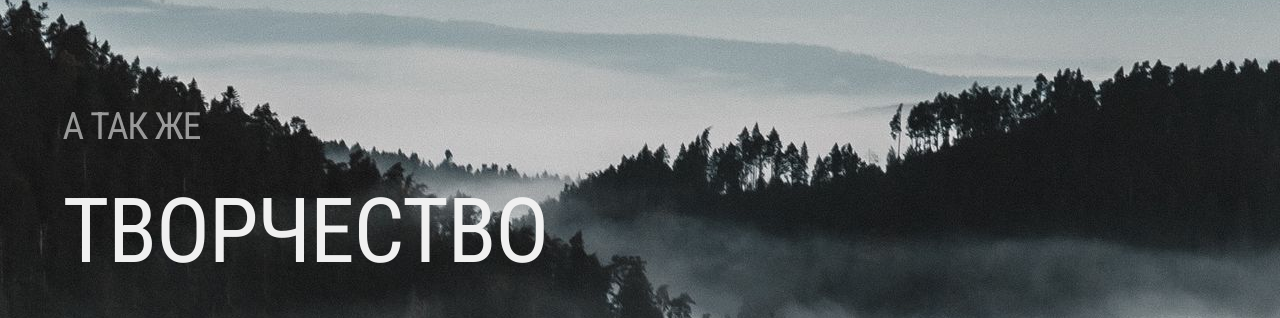
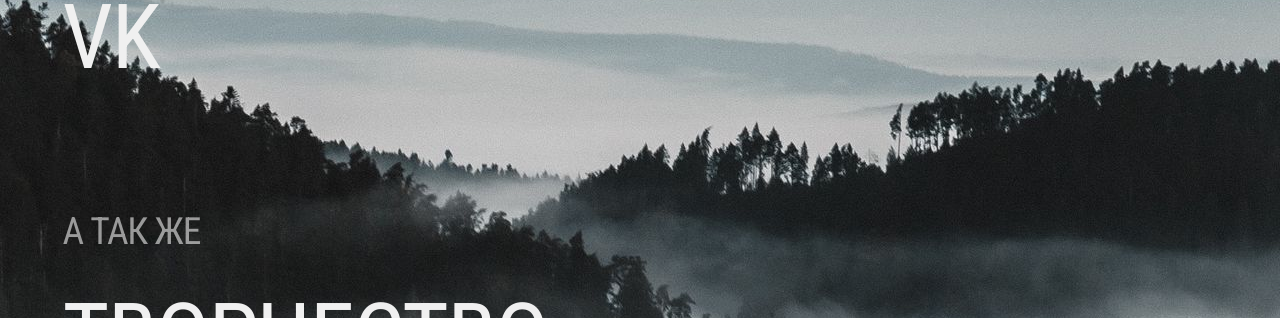
Before and after one commit to UshnevQA/cv, a plain HTML site: page index.html in a window 1280 px wide. Shown: the part 782-1100 px from the top of the page. Drawn offline with Linux system fonts and the light colour scheme.

Commit message:
добавил вк

```diff
--- a/index.html
+++ b/index.html
@@ -2,25 +2,11 @@
 <html lang="en">
   <head>
     <meta charset="UTF-8" />
-    <!--
-      Следующий мета тег "viewport" очень важен для правильного отображения "отзывчивых сайтов" на разных устройствах.
-      Браузеры хотят быть очень услужливыми и пытатться помочь нам, отображая сайты совсем не так, как нужно.
-      Совсем как "Двое из ларца"
 
-      Например - попытаться отобразить всю страницу разом, хотя она должна прокручиваться на 10 экранов,
-      или увеличить шрифт непонятным образом, когда мы переворачиваем телефон горизонтально
-      1. width=device-with - говорит браузеру "дружище, ширина моей страницы ровно такая, какой ширины твой экран.
-      Не надо ничего подгонять, я сам этим займусь"
-      2. initial-scale=1 - говорит браузеру "не вздумай ничего приближать/отдалять по своему усмотрению, я сам
-      озабочусь тем, чтобы при разной ширине всё отображалось хорошо"
 
-      https://www.w3schools.com/css/css_rwd_viewport.asp
-    -->
     <meta name="viewport" content="width=device-width, initial-scale=1" />
 
-       <!--
-    Тайтл отобржается как название закладки в барузере
-    -->
+
     <title>Александр</title>
     <link rel="icon" href="./favicon.png" type="image/x-icon" sizes="any" />
     <link rel="stylesheet" href="./normalize.css" />
@@ -42,6 +28,9 @@
         <div class="entry">
           <a href="https://github.com/UshnevQA" target="_blank">GIT</a>
         </div>
+        <div class="entry">
+          <a href="https://vk.com/id7844235" target="_blank">VK</a>
+        </div>
       </div>
     </div>
 
```
